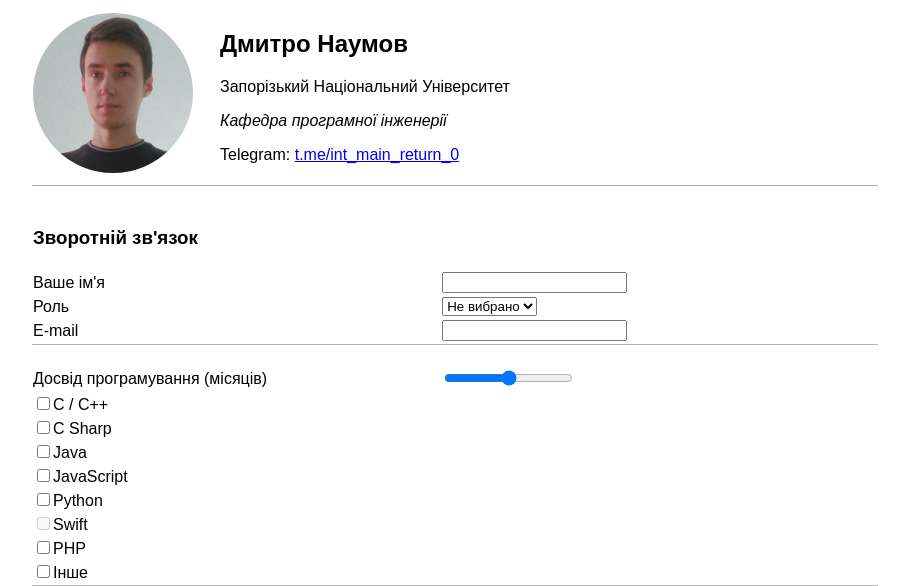
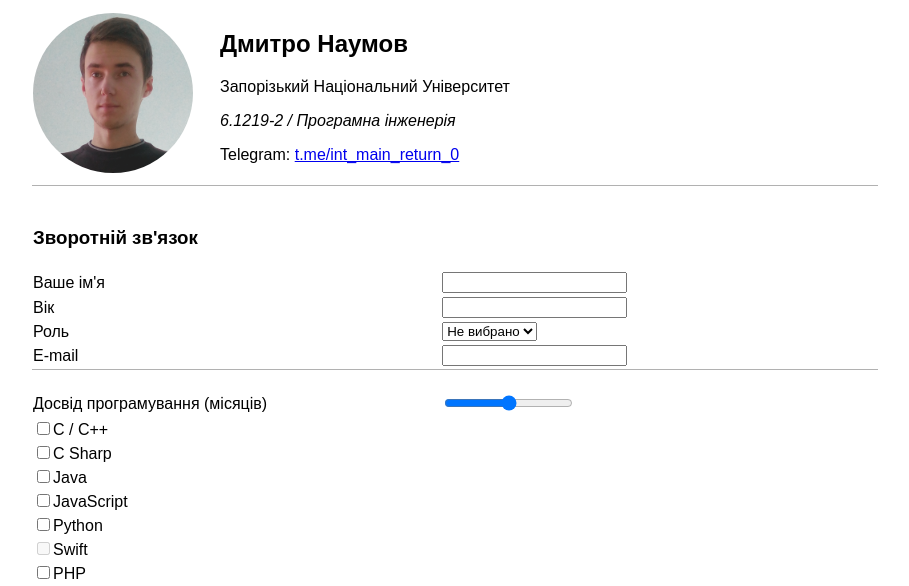
Before and after one commit to dmitriynaumov1024/labs3-praktikum2, a plain HTML site: page Lab4/aboutme.html in a window 1280 px wide. Shown: the part 145-731 px from the top of the page, without its empty margins (18-927 px from the left). Drawn offline with Linux system fonts and the light colour scheme.

Commit message:
Lab4: update aboutme.html

```diff
--- a/Lab4/aboutme.html
+++ b/Lab4/aboutme.html
@@ -35,7 +35,7 @@
                 <td>
                     <h2>Дмитро Наумов</h2>
                     <p>Запорізький Національний Університет</p>
-                    <p><i>Кафедра програмної інженерії</i></p>
+                    <p><i>6.1219-2 / Програмна інженерія</i></p>
                     <p>Telegram: <a href="https://t.me/int_main_return_0">t.me/int_main_return_0</a></p>
                 </td>
             </tr>
@@ -47,6 +47,10 @@
                 <tr>
                     <td><span>Ваше ім'я</span></td>
                     <td><input type="text" name="name" required /></td>
+                </tr>
+                <tr>
+                    <td><span>Вік</span></td>
+                    <td><input type="number" name="age" required /></td>
                 </tr>
                 <tr>
                     <td><span>Роль</span></td>
```
